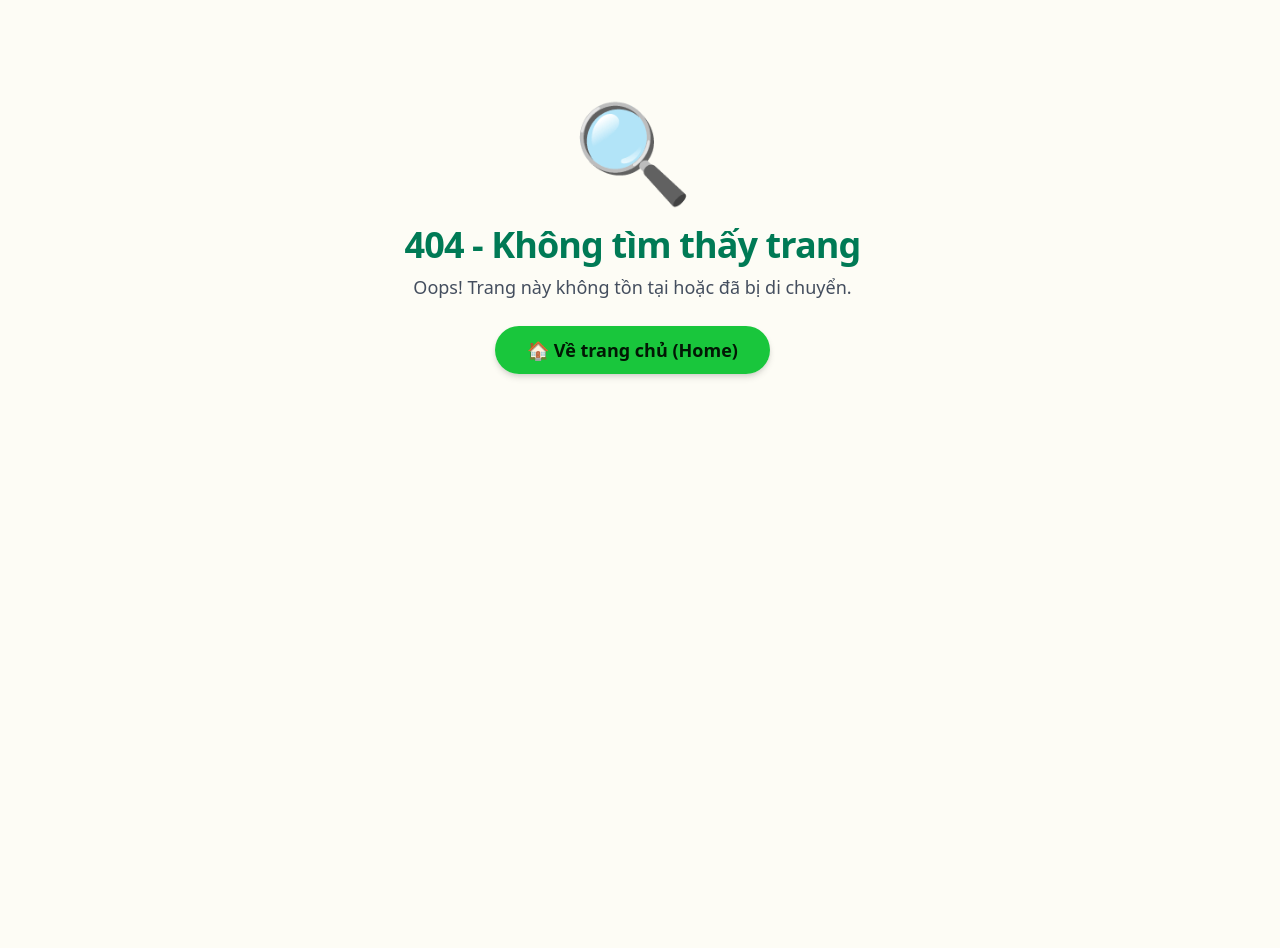
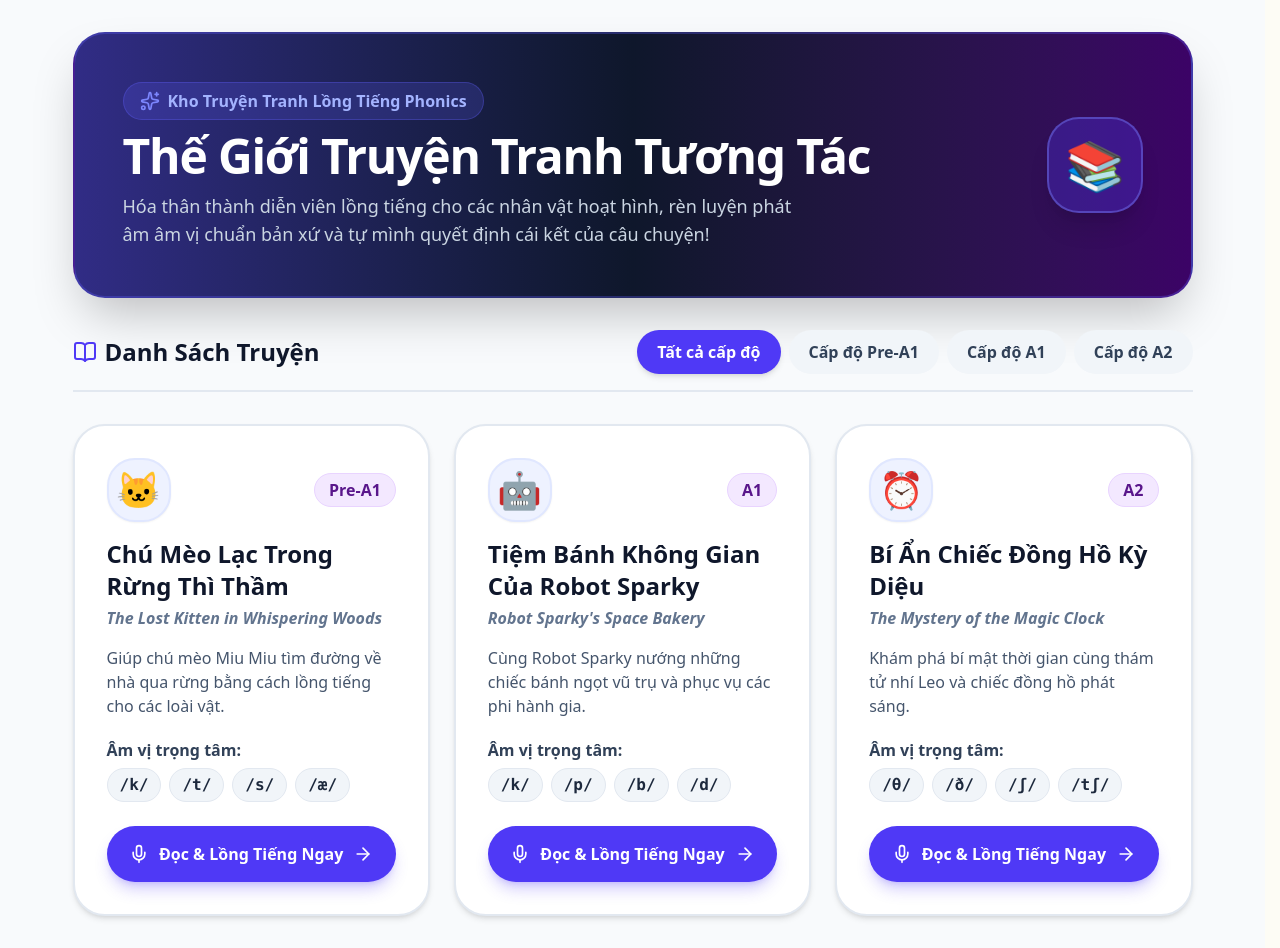
Before and after one commit to lehung1109/gamehub, a Next.js app: page /stories in a window 1280 px wide. Before the commit this address had no page. Before the commit the page ends 800 px from the top, so only its background shows below. Built offline with nearby package versions, Linux system fonts and the light colour scheme.

Commit message:
feat(stories): implement StoryHub catalog and dynamic story reader page routes

```diff
--- /dev/null
+++ b/src/app/stories/[storyId]/page.tsx
@@ -0,0 +1,41 @@
+// src/app/stories/[storyId]/page.tsx
+
+import React from 'react'
+import { notFound } from 'next/navigation'
+import { getAllStories, getStoryById } from '@/lib/comic-story-engine'
+import { ComicStoryReader } from '@/components/story/ComicStoryReader'
+
+interface StoryPageProps {
+  params: Promise<{ storyId: string }>
+}
+
+export function generateStaticParams() {
+  const stories = getAllStories()
+  return stories.map((s) => ({ storyId: s.id }))
+}
+
+export async function generateMetadata({ params }: StoryPageProps) {
+  const { storyId } = await params
+  const story = getStoryById(storyId)
+  if (!story) return { title: 'Không tìm thấy truyện | GameHub' }
+
+  return {
+    title: `${story.titleVi} | Truyện Tranh GameHub`,
+    description: story.synopsisVi,
+  }
+}
+
+export default async function ComicStoryPage({ params }: StoryPageProps) {
+  const { storyId } = await params
+  const story = getStoryById(storyId)
+
+  if (!story) {
+    notFound()
+  }
+
+  return (
+    <main className="min-h-screen bg-slate-100/70">
+      <ComicStoryReader story={story} />
+    </main>
+  )
+}
--- /dev/null
+++ b/src/app/stories/page.tsx
@@ -0,0 +1,20 @@
+// src/app/stories/page.tsx
+
+import React from 'react'
+import { getAllStories } from '@/lib/comic-story-engine'
+import { StoryHub } from '@/components/story/StoryHub'
+
+export const metadata = {
+  title: 'Kho Truyện Tranh Lồng Tiếng Phonics | GameHub',
+  description: 'Thế giới truyện tranh tương tác, lồng tiếng nhân vật và rèn luyện phát âm tiếng Anh',
+}
+
+export default function StoriesPage() {
+  const stories = getAllStories()
+
+  return (
+    <main className="min-h-screen bg-slate-50">
+      <StoryHub stories={stories} />
+    </main>
+  )
+}
--- /dev/null
+++ b/src/components/story/StoryHub.tsx
@@ -0,0 +1,144 @@
+// src/components/story/StoryHub.tsx
+
+'use client'
+
+import React, { useState } from 'react'
+import Link from 'next/link'
+import {
+  BookOpen,
+  Sparkles,
+  ArrowRight,
+  Mic,
+} from 'lucide-react'
+import type { ComicStory, StoryCefrLevel } from '@/types/comic-story'
+
+interface StoryHubProps {
+  stories: ComicStory[]
+}
+
+export function StoryHub({ stories }: StoryHubProps) {
+  const [selectedLevel, setSelectedLevel] = useState<StoryCefrLevel | 'all'>('all')
+
+  const filteredStories = stories.filter((s) => {
+    if (selectedLevel === 'all') return true
+    return s.level === selectedLevel
+  })
+
+  return (
+    <div className="max-w-6xl mx-auto py-8 px-4 space-y-8">
+      {/* Header Banner */}
+      <div className="bg-gradient-to-r from-indigo-900 via-slate-900 to-purple-950 rounded-3xl p-8 sm:p-12 text-white shadow-2xl border-2 border-indigo-500/30 flex flex-col md:flex-row items-center justify-between gap-6">
+        <div className="space-y-3 text-center md:text-left">
+          <div className="inline-flex items-center gap-2 px-4 py-1.5 rounded-full bg-indigo-500/20 text-indigo-300 text-base font-bold border border-indigo-500/30">
+            <Sparkles className="size-5 text-indigo-400" />
+            <span>Kho Truyện Tranh Lồng Tiếng Phonics</span>
+          </div>
+          <h1 className="text-3xl sm:text-5xl font-black tracking-tight">
+            Thế Giới Truyện Tranh Tương Tác
+          </h1>
+          <p className="text-base sm:text-lg text-slate-300 max-w-2xl">
+            Hóa thân thành diễn viên lồng tiếng cho các nhân vật hoạt hình, rèn luyện phát âm âm vị chuẩn bản xứ và tự mình quyết định cái kết của câu chuyện!
+          </p>
+        </div>
+
+        <div className="size-24 rounded-3xl bg-indigo-600/30 border-2 border-indigo-400/40 text-white flex items-center justify-center text-5xl shadow-xl shrink-0">
+          📚
+        </div>
+      </div>
+
+      {/* Level Filters */}
+      <div className="flex items-center justify-between flex-wrap gap-4 border-b-2 border-slate-200 pb-4">
+        <div className="flex items-center gap-2">
+          <BookOpen className="size-6 text-indigo-600" />
+          <h2 className="text-2xl font-black text-slate-900">Danh Sách Truyện</h2>
+        </div>
+
+        <div className="flex items-center gap-2 flex-wrap">
+          {[
+            { key: 'all', label: 'Tất cả cấp độ' },
+            { key: 'Pre-A1', label: 'Cấp độ Pre-A1' },
+            { key: 'A1', label: 'Cấp độ A1' },
+            { key: 'A2', label: 'Cấp độ A2' },
+          ].map((tab) => (
+            <button
+              key={tab.key}
+              type="button"
+              onClick={() => setSelectedLevel(tab.key as typeof selectedLevel)}
+              className={`px-5 py-2.5 rounded-2xl text-base font-bold transition-all cursor-pointer ${
+                selectedLevel === tab.key
+                  ? 'bg-indigo-600 text-white shadow-md'
+                  : 'bg-slate-100 text-slate-700 hover:bg-slate-200'
+              }`}
+            >
+              {tab.label}
+            </button>
+          ))}
+        </div>
+      </div>
+
+      {/* Stories Grid */}
+      <div className="grid grid-cols-1 md:grid-cols-2 lg:grid-cols-3 gap-6">
+        {filteredStories.map((story) => (
+          <div
+            key={story.id}
+            className="bg-white rounded-3xl p-6 sm:p-8 border-2 border-slate-200 hover:border-indigo-400 shadow-md hover:shadow-xl transition-all flex flex-col justify-between space-y-6 group"
+          >
+            <div className="space-y-4">
+              {/* Cover & Level */}
+              <div className="flex items-center justify-between">
+                <div className="size-16 rounded-2xl bg-indigo-50 border-2 border-indigo-100 flex items-center justify-center text-4xl shadow-xs group-hover:scale-105 transition-transform">
+                  {story.coverEmoji}
+                </div>
+                <span className="px-3.5 py-1 rounded-full bg-purple-100 text-purple-900 text-base font-black border border-purple-200">
+                  {story.level}
+                </span>
+              </div>
+
+              {/* Titles */}
+              <div className="space-y-1">
+                <h3 className="text-xl sm:text-2xl font-black text-slate-900 group-hover:text-indigo-600 transition-colors">
+                  {story.titleVi}
+                </h3>
+                <p className="text-base font-bold text-slate-500 italic">
+                  {story.title}
+                </p>
+              </div>
+
+              {/* Synopsis */}
+              <p className="text-base font-medium text-slate-600 line-clamp-3">
+                {story.synopsisVi}
+              </p>
+
+              {/* Focus Phonemes */}
+              <div className="space-y-1.5 pt-1">
+                <span className="block text-base font-bold text-slate-700">
+                  Âm vị trọng tâm:
+                </span>
+                <div className="flex flex-wrap gap-2">
+                  {story.focusPhonemes.map((ph) => (
+                    <span
+                      key={ph}
+                      className="px-3 py-1 rounded-xl bg-slate-100 text-slate-800 text-base font-mono font-bold border border-slate-200"
+                    >
+                      {ph}
+                    </span>
+                  ))}
+                </div>
+              </div>
+            </div>
+
+            {/* Read & Voice-act Action Link */}
+            <Link
+              href={`/stories/${story.id}`}
+              className="w-full py-4 rounded-2xl bg-indigo-600 hover:bg-indigo-700 text-white font-black text-base shadow-lg shadow-indigo-600/25 transition-all inline-flex items-center justify-center gap-2.5 group-hover:gap-3.5"
+            >
+              <Mic className="size-5" />
+              <span>Đọc & Lồng Tiếng Ngay</span>
+              <ArrowRight className="size-5" />
+            </Link>
+          </div>
+        ))}
+      </div>
+    </div>
+  )
+}
```
Also changed, not shown: 1 other file (tests, documents, lock files or other folders).
